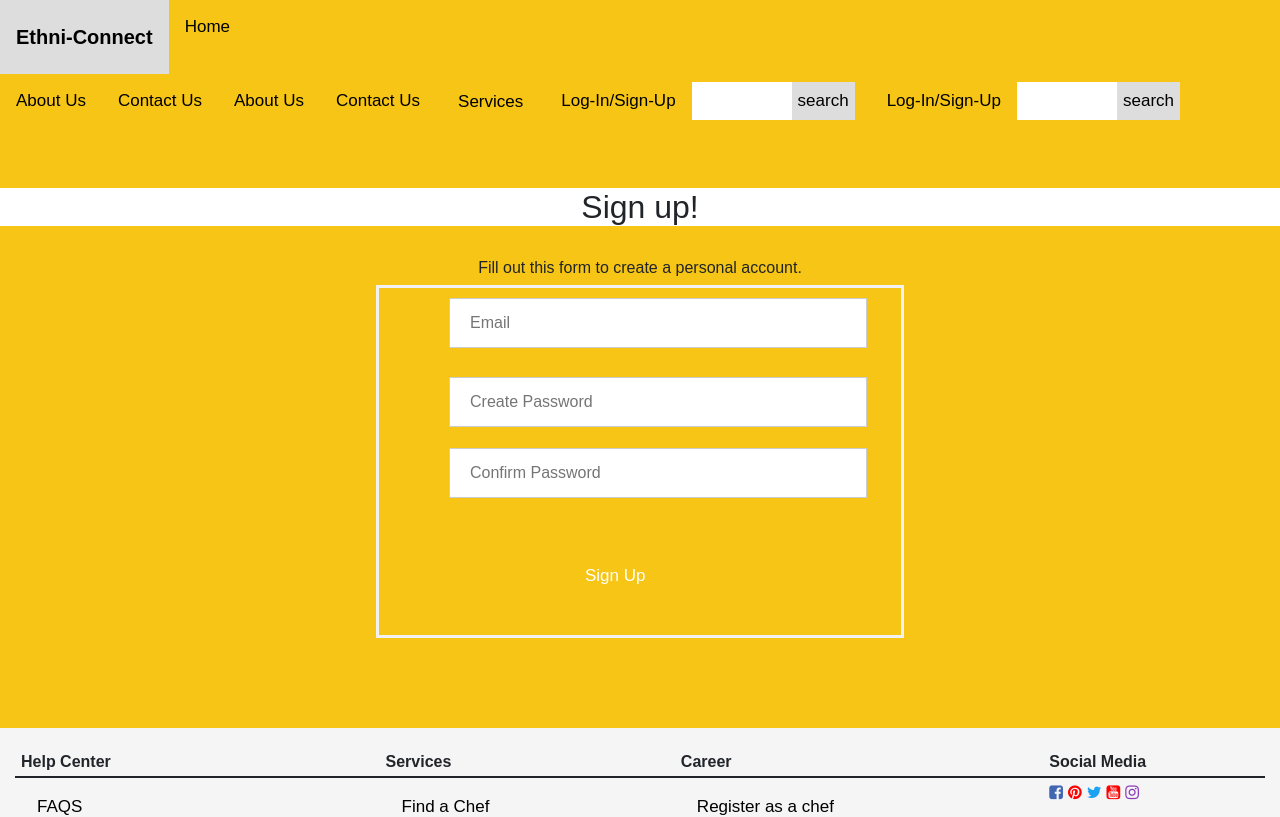
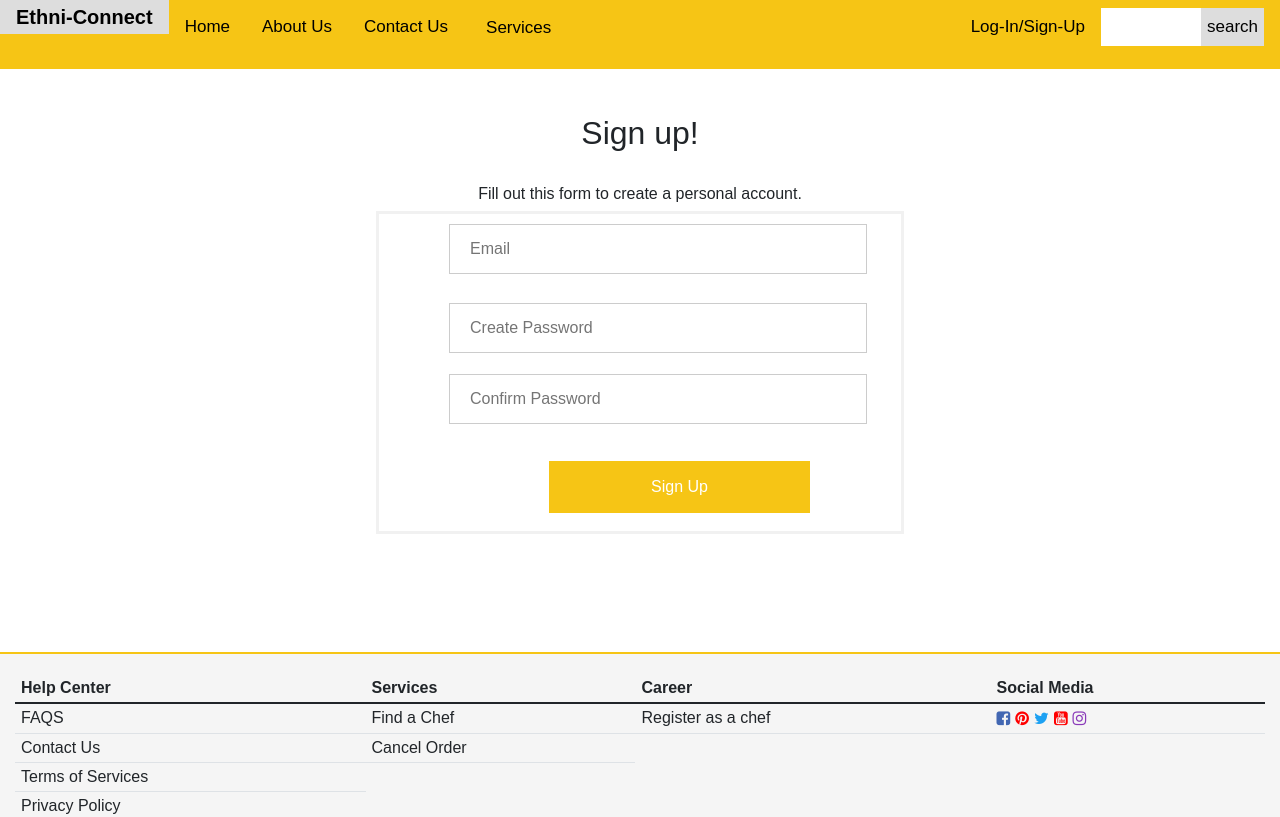
Before and after one commit to nancy617/Group3Project, an Angular app: page /personalsign in a window 1280 px wide. Shown: the top 817 px of the page. Built offline with nearby package versions, Linux system fonts and the light colour scheme.

Commit message:
update app.component.html

```diff
--- a/src/app/app.component.html
+++ b/src/app/app.component.html
@@ -12,10 +12,13 @@
       <a routerLink="/EnterZipCode"> Order Food</a><br>
       <a routerLink="/chefsignup1">Register as a Chef</a>
     </div>
+  </div>
+
     <a *ngIf="loggedIn()" routerLink="/OrderHistory" >My Orders</a>
 
     <a routerLink="About">About Us</a>
     <a routerLink="Contact">Contact Us</a>
+
 
    <div class="topnav-left">
     <a *ngIf="!loggedIn()" routerLink="Login">Log-In/Sign-Up</a>
@@ -28,23 +31,8 @@
         </form>
       </div>
   </div>
-
-  <a routerLink="About">About Us</a>
-  <a routerLink="Contact">Contact Us</a>
-
-  <div class="topnav-left">
-    <a *ngIf="!loggedIn()" routerLink="Login">Log-In/Sign-Up</a>
-    <a *ngIf="loggedIn()" (click)="logOut()">Log-Out</a>
-
-    <div class="search-container">
-      <form action="/action_page.php">
-        <input type="text" placeholder="" name="search" style="width: 100px;">
-        <button type="submit">search</button>
-      </form>
-    </div>
   </div>
 
-</div>
 
 
 <router-outlet></router-outlet>
--- a/src/app/signup/signup.component.html
+++ b/src/app/signup/signup.component.html
@@ -33,12 +33,12 @@
 <body>
 
 
-  <div class="container" style="margin-top: 45px;">
+  <div class="container" style="margin-top: 45px; ">
 
     <h2 style="text-align: center;" > Sign Up!</h2>
     </div>
 
-   <div class="container">
+   <div class="container" style="margin-bottom: 600px;">
     <div class="col-md-6 col-md-offset-3">
   <form >
     <br>
--- a/src/styles.css
+++ b/src/styles.css
@@ -28,7 +28,7 @@ body {
   background-color: #ddd;
   color: black;
   margin: auto;
-  padding: 22px 16px;
+  padding: 2px 16px;
 }
 
 .topnav a.active {
```
